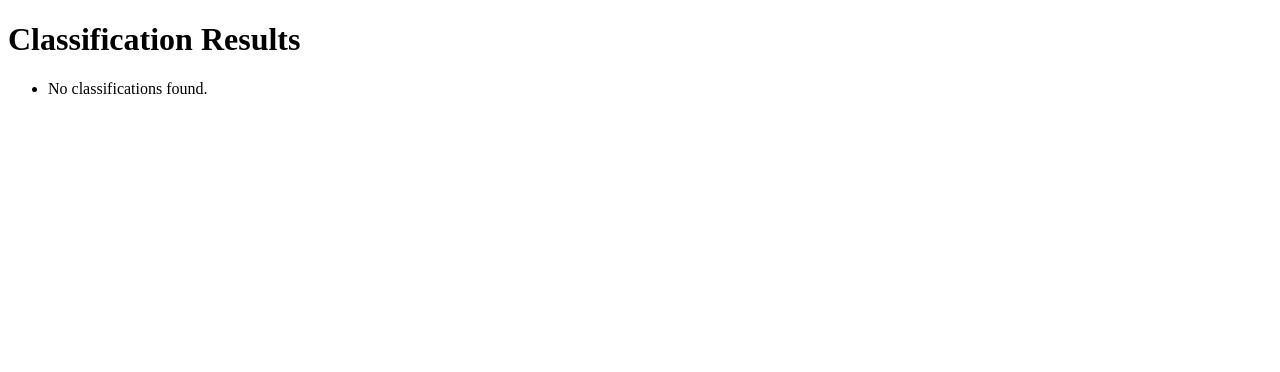
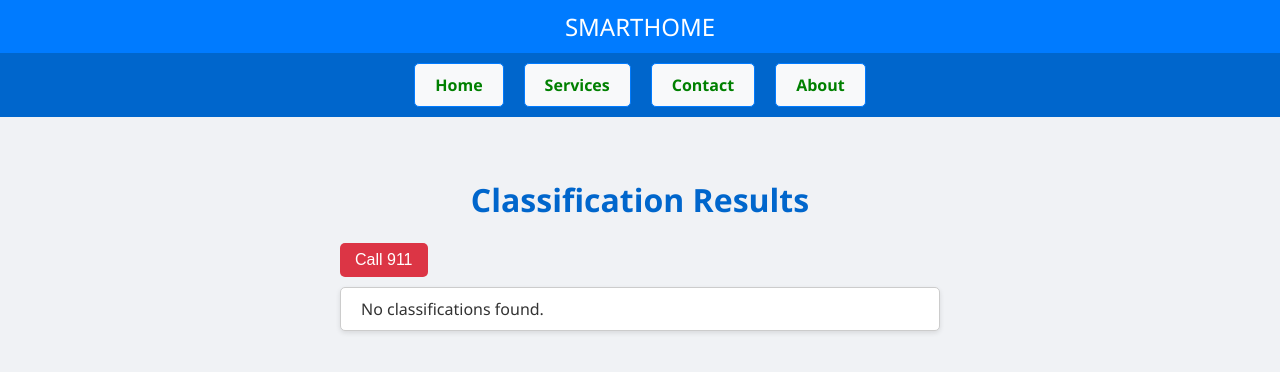
Before and after one commit to xuanye-li/smarthome-pi, a Django app: page /classifications/ in a window 1280 px wide. Shown: the top 372 px of the page. Run offline with Django 4.2, Linux system fonts and the light colour scheme; data that the repository does not hold is empty.

Commit message:
webapp layout

```diff
--- a/myproject/myproject/urls.py
+++ b/myproject/myproject/urls.py
@@ -24,4 +24,4 @@ urlpatterns = [
     path('admin/', admin.site.urls),
     path('receive/', receive_data, name='receive-data'),
     path('classifications/', classification_list, name='classification-list'),
-]  + static(settings.MEDIA_URL, document_root=settings.MEDIA_ROOT)
+]  + static(settings.MEDIA_URL, document_root=settings.MEDIA_ROOT) + static(settings.STATIC_URL, document_root=settings.STATIC_ROOT)
--- /dev/null
+++ b/myproject/smarthome/static/smarthome/style.css
@@ -0,0 +1,144 @@
+/* Basic body styling */
+body {
+    font-family: 'Segoe UI', Tahoma, Geneva, Verdana, sans-serif;
+    background-color: #f0f2f5;
+    margin: 0;
+    padding: 0;
+    color: #333;
+}
+
+/* Header and navigation styling */
+header {
+    background-color: #007bff;
+    color: white;
+    padding: 10px 20px;
+    text-align: center;
+    font-size: 24px;
+}
+
+nav {
+    background-color: #0066cc;
+    padding: 10px 20px;
+    display: flex;
+    justify-content: center;
+}
+
+nav a {
+    color: green;
+    padding: 10px 20px;
+    margin: 0 10px;
+    text-decoration: none;
+    font-weight: bold;
+}
+
+nav a:hover {
+    background-color: #0056b3;
+}
+
+/* Content styling */
+.content {
+    padding: 20px;
+    margin-top: 20px;
+}
+
+ul {
+    list-style-type: none;
+    padding: 0;
+}
+
+li {
+    background: white;
+    border: 1px solid #ccc;
+    border-radius: 5px;
+    margin-top: 10px;
+    padding: 10px 20px;
+    box-shadow: 0 2px 5px rgba(0,0,0,0.1);
+    display: flex;
+    justify-content: space-between;
+    align-items: center;
+}
+
+h1 {
+    color: #0066cc;
+    text-align: center;
+}
+
+ul {
+    list-style-type: none;
+    padding: 0;
+    margin: 0 auto;
+    max-width: 600px;
+}
+
+li {
+    background: white;
+    border: 1px solid #ccc;
+    border-radius: 5px;
+    margin-top: 10px;
+    padding: 10px 20px;
+    box-shadow: 0 2px 5px rgba(0,0,0,0.1);
+    display: flex;
+    justify-content: space-between;
+    align-items: center;
+}
+
+a {
+    text-decoration: none;
+    color: #007BFF;
+    font-weight: bold;
+    background-color: #f8f9fa;
+    padding: 5px 10px;
+    border-radius: 5px;
+    border: 1px solid #007BFF;
+}
+
+a:hover {
+    background-color: #e2e6ea;
+    border-color: #dae0e5;
+}
+
+@media (max-width: 600px) {
+    body {
+        padding: 10px;
+    }
+
+    ul {
+        width: 100%;
+    }
+}
+
+.button {
+    padding: 8px 15px;
+    border-radius: 5px;
+    border: none;
+    color: white;
+    font-size: 16px;
+    cursor: pointer;
+    margin-right: 10px;
+    transition: background-color 0.3s;
+}
+
+.button-primary {
+    background-color: #007bff;
+}
+
+.button-primary:hover {
+    background-color: #0056b3;
+}
+
+.button-danger {
+    background-color: #dc3545;
+}
+
+.button-danger:hover {
+    background-color: #c82333;
+}
+
+.button-light {
+    background-color: #f8f9fa;
+    color: #212529;
+}
+
+.button-light:hover {
+    background-color: #e2e3e5;
+}
--- a/myproject/smarthome/templates/smarthome/main.html
+++ b/myproject/smarthome/templates/smarthome/main.html
@@ -1,23 +1,40 @@
+{% load static %}
 <!DOCTYPE html>
 <html lang="en">
 <head>
     <meta charset="UTF-8">
     <meta name="viewport" content="width=device-width, initial-scale=1.0">
-    <title>Classification Results</title>
+    <title>SMARTHOME - Classification Results</title>
+    <link rel="stylesheet" href="{% static 'smarthome/style.css' %}">
 </head>
 <body>
+    <header>
+        SMARTHOME
+    </header>
+    <nav>
+        <a href="#home">Home</a>
+        <a href="#services">Services</a>
+        <a href="#contact">Contact</a>
+        <a href="#about">About</a>
+    </nav>
+    <div class="content">
         <h1>Classification Results</h1>
         <ul>
+            <button class="button button-danger">Call 911</button>
             {% for classification in classifications %}
             <li>
-            {{ classification.timestamp }} - Label: {{ classification.label }}
+                <div>
+                    <strong>{{ classification.timestamp|date:"Y-m-d H:i" }}</strong> - {{ classification.label }}
+                </div>
                 {% if classification.media_file %}
-            <a href="{{ classification.media_file.url }}" target="_blank">View Media</a>
+                <a href="{{ classification.media_file.url }}" target="_blank" class="button button-primary">View Media</a>
                 {% endif %}
+                <button class="button button-light">Mark as Safe</button>
             </li>
             {% empty %}
             <li>No classifications found.</li>
             {% endfor %}
         </ul>
+    </div>
 </body>
 </html>
```
Lines whose indentation alone changed are shown as unchanged.
